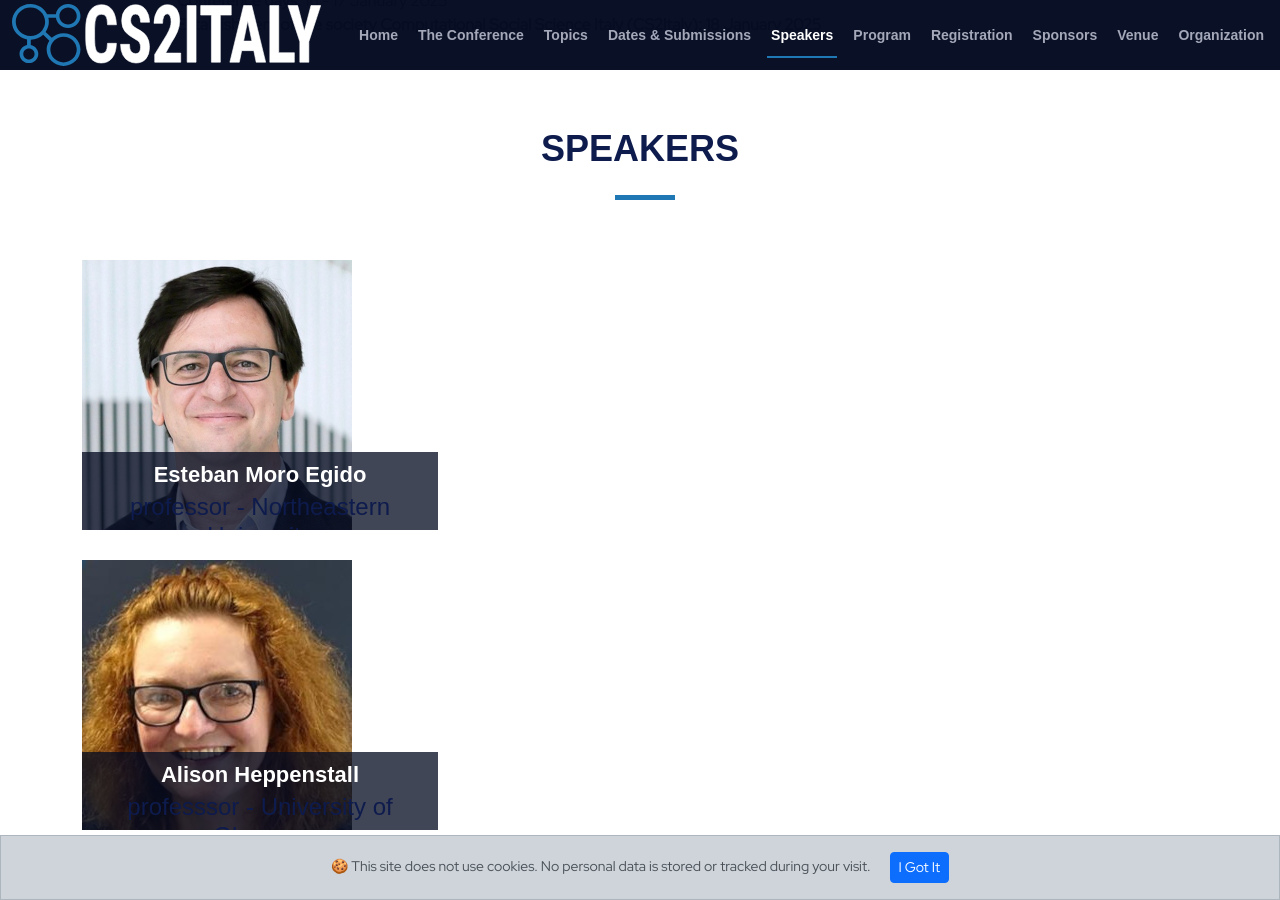
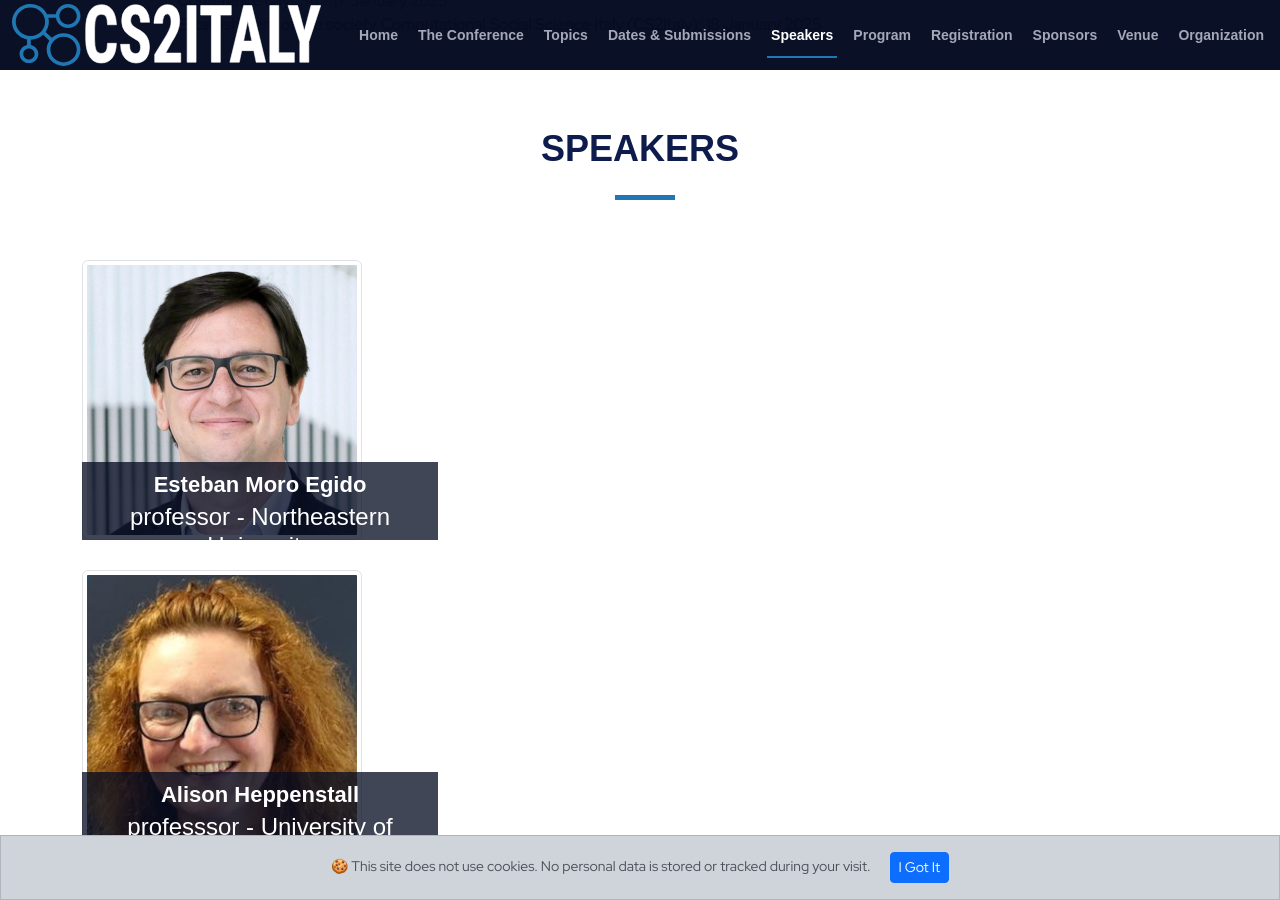
Before and after one commit to CS2Italy/conference, a Jekyll site: the page built from docs/index.md, in a window 1280 px wide and 900 px high, scrolled down 4295 px. Built offline with Jekyll 4.4.1, drawn with Linux system fonts in a browser that asks for light colours.

Commit message:
Update default.html

```diff
--- a/docs/_layouts/default.html
+++ b/docs/_layouts/default.html
@@ -179,10 +179,10 @@
         <div class="row">
           <div class="col-lg-4 col-md-6">
             <div class="speaker" data-aos="fade-up" data-aos-delay="100">
-              <img src="assets/img/speakers/{{ speaker.picture }}"" alt="Speaker 1" class="img-fluid">
-              <div class="details">
+              <img src="assets/img/speakers/{{ speaker.picture }}"" alt="Speaker 1" class="img-thumbnail"> <!-- class="img-fluid"> -->
+               <div class="details">
                 <h3><a href="{{ speaker.website }}">{{ speaker.name }}</a></h3>
-		<h4>{{ speaker.position }} - {{ speaker.affiliation }}</a></h4>
+		<h4 class="text-white">{{ speaker.position }} - {{ speaker.affiliation }}</h4>
 		<p><em>{{ speaker.schedule }}</em></p>
 		<p><strong>{{ speaker.title }}</strong></p>
                 <p>{{ speaker.description }}</p>
```
